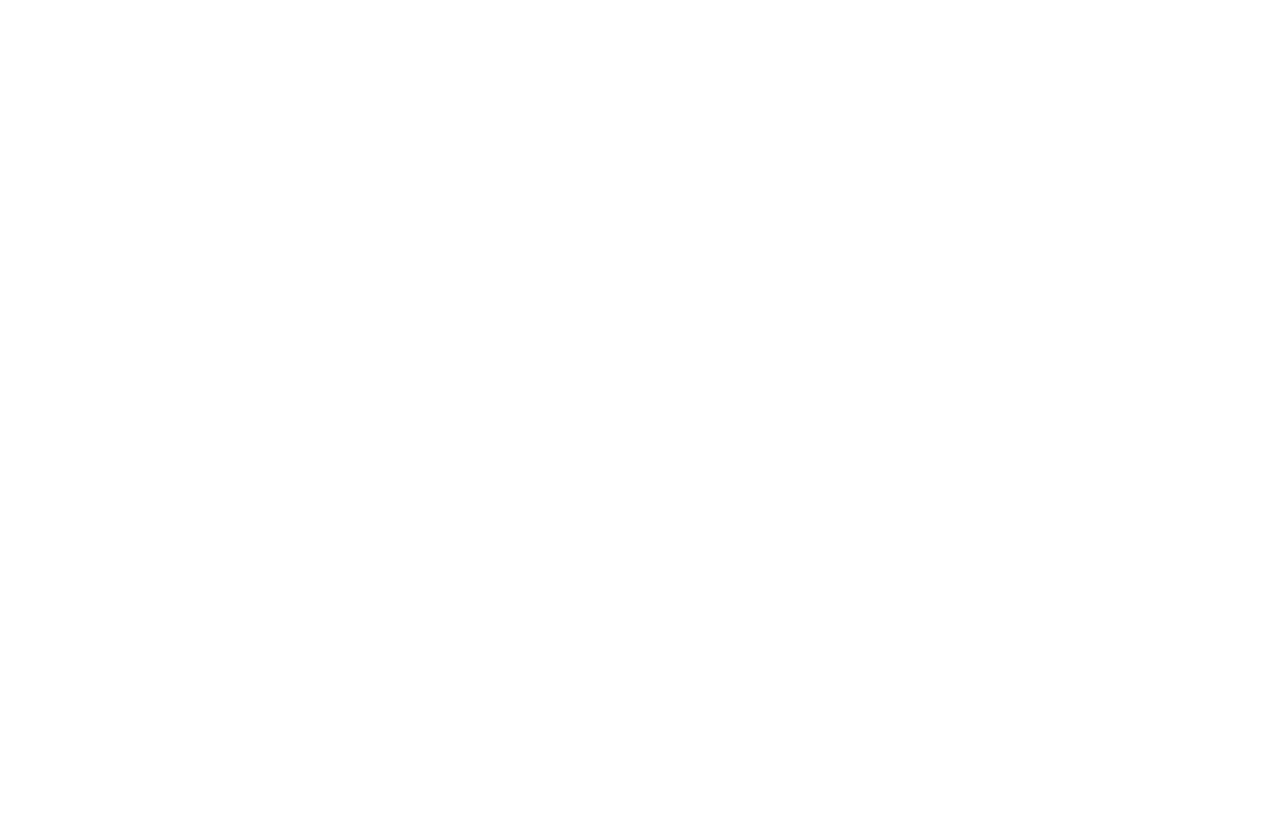
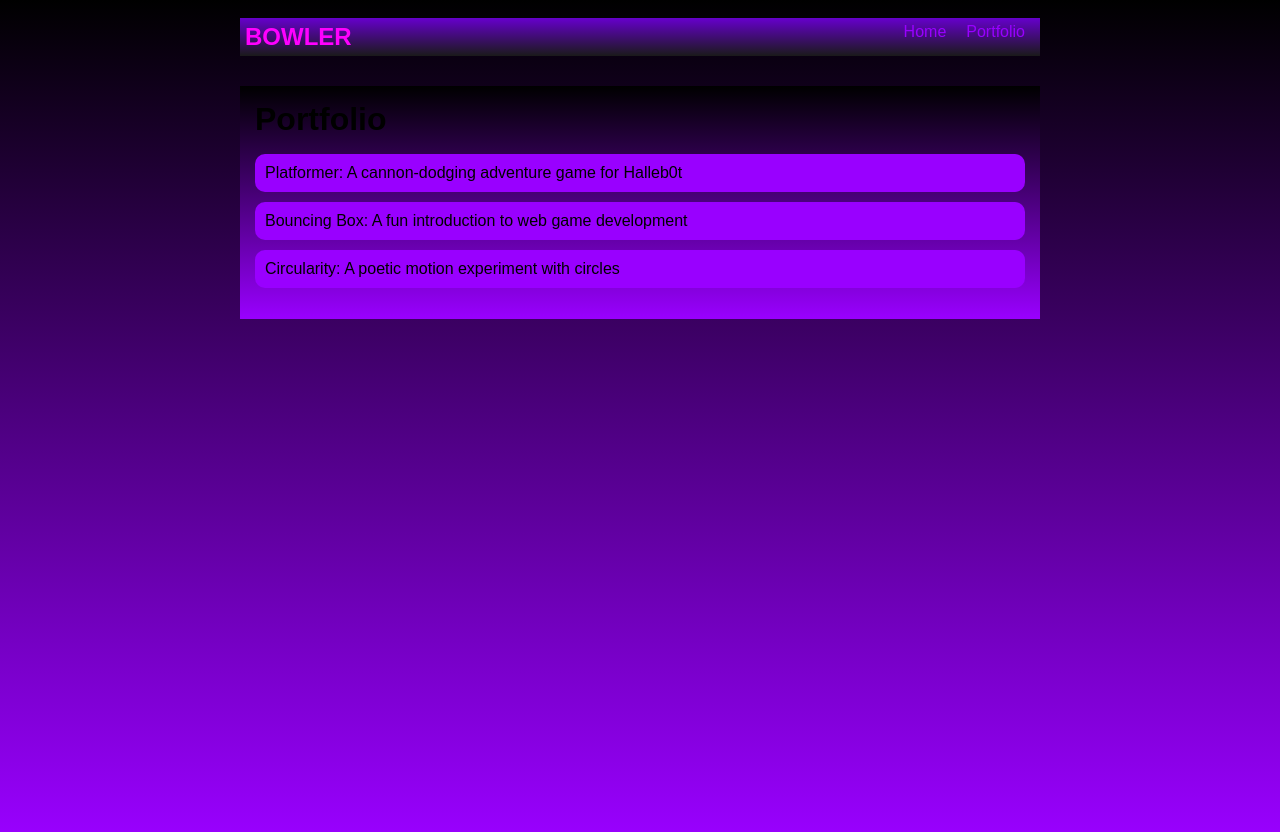
Before and after one commit to Remy-Z211/Remy-Z211.github.io, a plain HTML site: page portfolio.html in a window 1280 px wide. Before the commit the page ends 800 px from the top, so only its background shows below. Drawn offline with Linux system fonts and the light colour scheme.

Commit message:
portfolio

```diff
--- a/portfolio.html
+++ b/portfolio.html
@@ -0,0 +1,41 @@
+<!DOCTYPE html>
+<html>
+  <head>
+    <title>#1 Stompn Glazer</title>
+     <link rel="stylesheet" href="style.css" />
+  </head>
+
+  <body>
+    <!-- All content goes here -->
+    <div id="all-contents">
+        <nav>
+            <h1>BOWLER</h1>
+            <ul id="nav-ul">
+              <li class="nav-li">
+                <a href="index.html">Home</a>
+              </li>
+              <li class="nav-li">
+                <a href="portfolio.html">Portfolio</a>
+              </li>
+            </ul>
+        </nav>
+
+        <main>
+          <div class="content">
+            <h1>Portfolio</h1>
+            <ul id="portfolio">
+                <li>
+                  <a href="fsd-projects/platformer/">Platformer: A cannon-dodging adventure game for Halleb0t</a>
+                </li>
+                <li>
+                  <a href="fsd-projects/bouncing-box/">Bouncing Box: A fun introduction to web game development</a>
+                </li>
+                <li>
+                 <a href="fsd-projects/circularity/">Circularity: A poetic motion experiment with circles</a>
+                </li>
+            </ul>
+          </div>
+        </main>
+    </div>
+  </body>
+</html>
--- a/style.css
+++ b/style.css
@@ -1,7 +1,7 @@
 body {
-    background: linear-gradient(to bottom, #ffffff 0%, #99ccff 100%);
+    background: linear-gradient(to bottom, #000000 0%, #9900ff 100%);
     background-size: auto;
-    color: rgb(0, 0, 0);
+    color: rgb(255, 0, 255);
     padding: 10px;
     font-family: sans-serif;
 }
@@ -13,7 +13,7 @@ body {
 
 /* navigation menu */
 nav {
-    background: linear-gradient(to bottom, #99ccff 0%, #ffffff 100%);
+    background: linear-gradient(to bottom, #6600cc 0%, #1a1a1a 100%);
     margin: 0 auto;
     display: flex;
     padding: 5px;
@@ -22,7 +22,7 @@ nav {
 h1 {
     display: flex;
     align-items: center;
-    color: rgb(0, 0, 0);
+    color: rgb(255, 0, 255);
     flex: 1;
     margin: 0;
 }
@@ -41,12 +41,13 @@ h1 {
 
 a {
     text-decoration: none;
-    color: #000000;
+    color: #9900ff;
+    text-shadow: 0 0 10px #fff, 0 0 20px, #fff, 0 0 30px gold, 0 0 40px gold, 0 0 50px gold, 0 0 60px gold, 0 0 70px gold;
 }
 
 /* main container area beneath menu */
 main {
-    background: linear-gradient(to bottom, #99ccff 0%, #ffffff 100%);
+    background: linear-gradient(to bottom, #000000 0%, #9900ff 100%);
     display: flex;
     margin-top: 30px;
     margin-bottom: 500px;
@@ -76,3 +77,28 @@ main {
 h2, h3 {
     margin: 0px;
 }
+/* Portfolio styles */
+.content h1 {
+  color: black;
+}
+
+#portfolio {
+  list-style-type: none;
+  padding-left: 0;
+}
+
+#portfolio li {
+  background: #9900ff;
+  padding: 10px;
+  border-radius: 10px;
+  margin-bottom: 10px;
+}
+
+#portfolio li:hover {
+  background: #9900ff;
+}
+
+#portfolio a {
+  text-decoration: none;
+  color: #000;
+}
```
Also changed, not shown: index.html (+3 -3 lines), Image/BOWLER.jpg (added), Image/jit.jpg (deleted).
